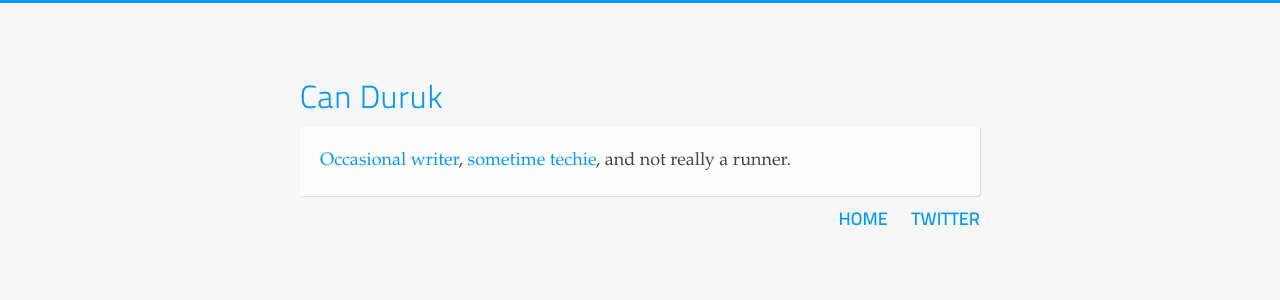
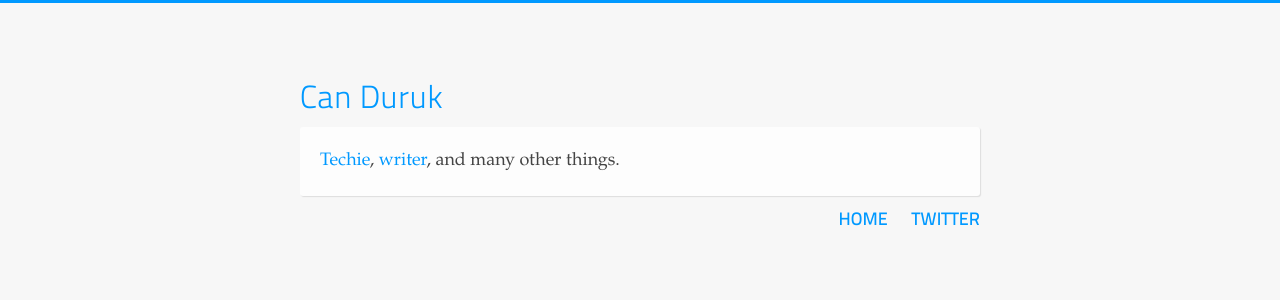
Before and after one commit to cduruk/cduruk.github.com, a Jekyll site: the page built from index.html, in a window 1280 px wide. Shown: the top 300 px of the page. Built offline with Jekyll 4.4.1, drawn with Linux system fonts in a browser that asks for light colours.

Commit message:
Simplify

```diff
--- a/index.html
+++ b/index.html
@@ -5,5 +5,5 @@ baseclass: home
 <h1>Can Duruk</h1>
 
 <div class="box">
-  <p><a href="https://ramblingspace.com">Occasional</a> <a href="https://themargins.substack.com/">writer</a>, <a href="https://linkedin.com/in/cduruk/">sometime techie</a>, and not really a runner.</p>
+  <p><a href="https://linkedin.com/in/cduruk">Techie</a>, <a href="https://themargins.substack.com">writer</a>, and many other things.</p>
 </div>
```
